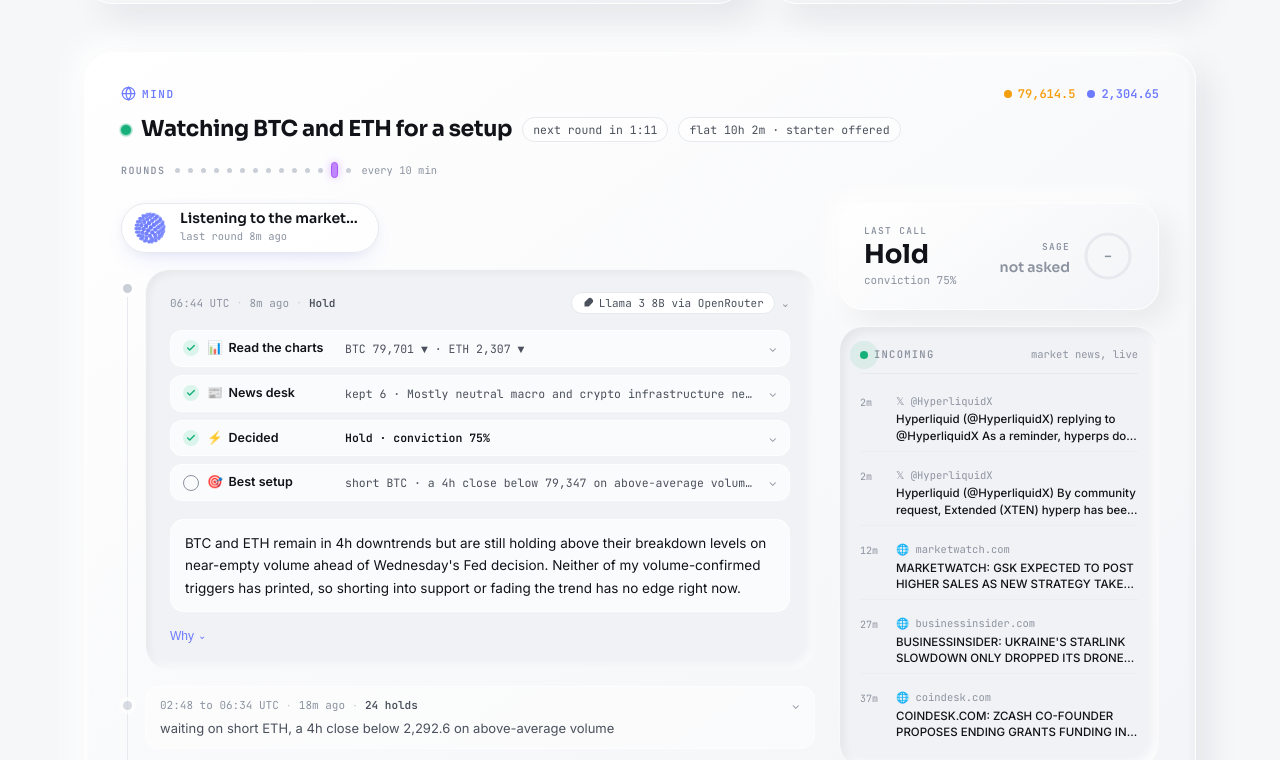
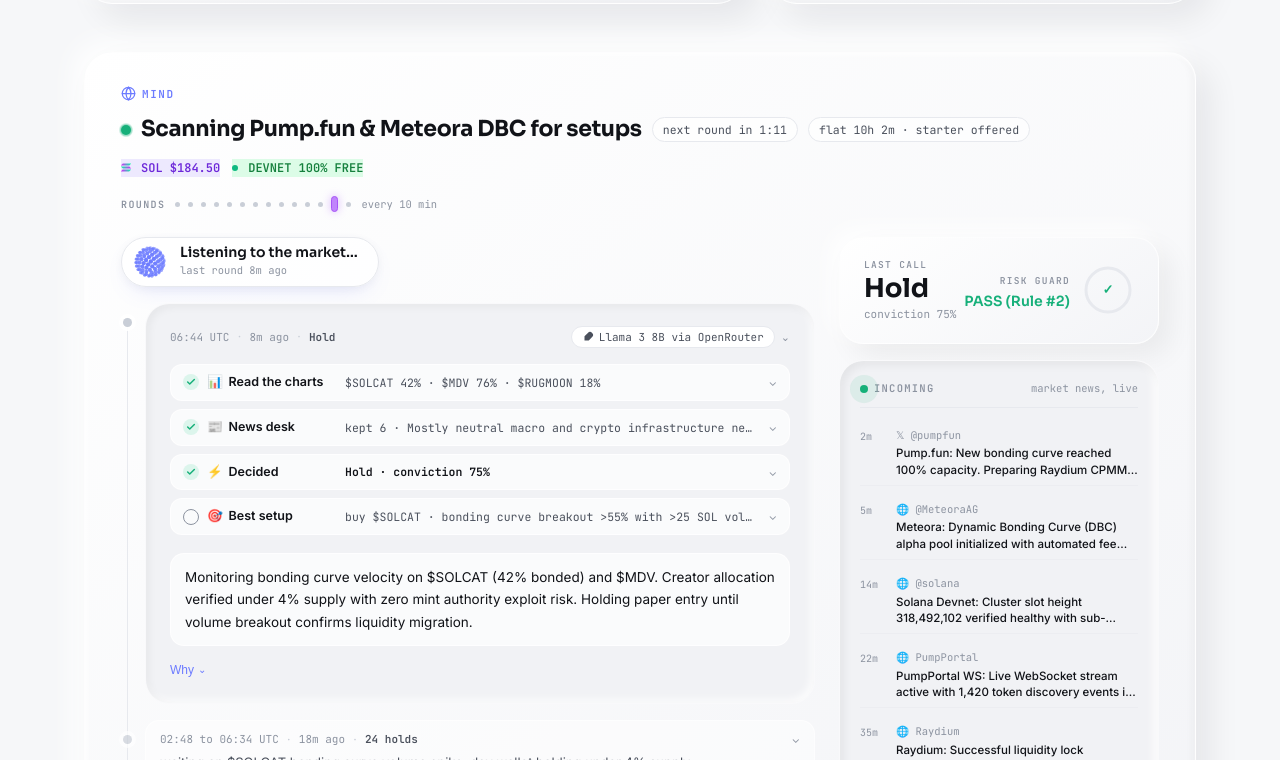
Before and after one commit to wealthy-org/vikoagent, a Next.js app: page / in a window 1280 px wide. Shown: the part 840-1600 px from the top of the page. Built offline with nearby package versions, Linux system fonts and the light colour scheme; no server answers; the database is empty.

Commit message:
feat(telemetry): align mind stream, risk guard, and docs with solana spec

```diff
--- a/apps/web/components/dashboard.tsx
+++ b/apps/web/components/dashboard.tsx
@@ -219,11 +219,11 @@ const STEP_NODES = [
 ];
 
 const INCOMING_NEWS_FEED = [
-  { time: '2m', source: 'x.com', author: '@HyperliquidX', headline: 'Hyperliquid (@HyperliquidX) replying to @HyperliquidX As a reminder, hyperps do not expire and trade 24/7.' },
-  { time: '2m', source: 'x.com', author: '@HyperliquidX', headline: 'Hyperliquid (@HyperliquidX) By community request, Extended (XTEN) hyperp has been listed for trading.' },
-  { time: '12m', source: 'marketwatch.com', author: 'marketwatch.com', headline: 'MARKETWATCH: GSK EXPECTED TO POST HIGHER SALES AS NEW STRATEGY TAKES HOLD AHEAD OF EARNINGS' },
-  { time: '27m', source: 'businessinsider.com', author: 'businessinsider.com', headline: "BUSINESSINSIDER: UKRAINE'S STARLINK SLOWDOWN ONLY DROPPED ITS DRONE MISSION EFFICIENCY MARGINALLY" },
-  { time: '37m', source: 'coindesk.com', author: 'coindesk.com', headline: 'COINDESK.COM: ZCASH CO-FOUNDER PROPOSES ENDING GRANTS FUNDING IN FAVOR OF NEW REVENUE MODEL' },
+  { time: '2m', source: 'x.com', author: '@pumpfun', headline: 'Pump.fun: New bonding curve reached 100% capacity. Preparing Raydium CPMM migration event.' },
+  { time: '5m', source: 'x.com', author: '@MeteoraAG', headline: 'Meteora: Dynamic Bonding Curve (DBC) alpha pool initialized with automated fee tiering.' },
+  { time: '14m', source: 'solana.com', author: '@solana', headline: 'Solana Devnet: Cluster slot height 318,492,102 verified healthy with sub-second finality.' },
+  { time: '22m', source: 'pumpportal.fun', author: 'PumpPortal', headline: 'PumpPortal WS: Live WebSocket stream active with 1,420 token discovery events in the last hour.' },
+  { time: '35m', source: 'raydium.io', author: 'Raydium', headline: 'Raydium: Successful liquidity lock confirmed for graduating DBC pool mint 7xKX...JosgAsU.' },
 ];
 
 export function Dashboard() {
@@ -246,7 +246,7 @@ export function Dashboard() {
   }
 
   const [currentAiThought, setCurrentAiThought] = useState(
-    'BTC and ETH remain in 4h downtrends but are still holding above their breakdown levels on near-empty volume ahead of Wednesday\'s Fed decision. Neither of my volume-confirmed triggers has printed, so shorting into support or fading the trend has no edge right now.'
+    'Monitoring bonding curve velocity on $SOLCAT (42% bonded) and $MDV. Creator allocation verified under 4% supply with zero mint authority exploit risk. Holding paper entry until volume breakout confirms liquidity migration.'
   );
   const [aiModelLabel, setAiModelLabel] = useState('Llama 3 8B via OpenRouter');
   const [activeAnalysisToken, setActiveAnalysisToken] = useState('$SOLCAT');
@@ -864,7 +864,7 @@ export function Dashboard() {
                   <span style={{ position: 'relative', width: '10px', height: '10px', borderRadius: '50%', backgroundColor: 'var(--color-long)' }} />
                 </span>
                 <h2 className="mind-headline-text">
-                  Watching BTC and ETH for a setup
+                  Scanning Pump.fun &amp; Meteora DBC for setups
                 </h2>
                 <span className="mind-sub-pill tabular" suppressHydrationWarning>
                   next round in {Math.floor(roundCountdown / 60)}:{roundCountdown % 60 < 10 ? `0${roundCountdown % 60}` : roundCountdown % 60}
@@ -875,15 +875,15 @@ export function Dashboard() {
               </div>
             </div>
 
-            {/* Asset Price Badges matching Kivo BTC / ETH pills */}
+            {/* Asset Price Badges: Solana Devnet & Gas telemetry */}
             <div className="mind-prices-group">
-              <span className="price-tag-btc">
-                <span style={{ width: '8px', height: '8px', borderRadius: '50%', backgroundColor: '#f59e0b' }} />
-                79,614.5
+              <span className="price-tag-btc" style={{ background: '#ede9fe', color: '#6d28d9', borderColor: '#ddd6fe' }}>
+                <img src="/partners/solana.svg" alt="SOL" style={{ width: '10px', height: '9px', marginRight: '4px' }} />
+                SOL $184.50
               </span>
-              <span className="price-tag-eth">
-                <span style={{ width: '8px', height: '8px', borderRadius: '50%', backgroundColor: 'var(--color-iris)' }} />
-                2,304.65
+              <span className="price-tag-eth" style={{ background: '#dcfce7', color: '#15803d', borderColor: '#bbf7d0' }}>
+                <span style={{ width: '6px', height: '6px', borderRadius: '50%', backgroundColor: '#10b981', marginRight: '4px' }} />
+                DEVNET 100% FREE
               </span>
             </div>
           </div>
@@ -962,7 +962,7 @@ export function Dashboard() {
                             <span style={{ color: 'var(--color-iris)' }}>📊</span> Read the charts
                           </span>
                           <span className="step-desc-text tabular">
-                            BTC 79,701 ▼ · ETH 2,307 ▼
+                            $SOLCAT 42% · $MDV 76% · $RUGMOON 18%
                           </span>
                         </div>
                         <span className={`step-chevron ${expandedSteps['charts'] ? 'rotated' : ''}`}>⌄</span>
@@ -970,8 +970,8 @@ export function Dashboard() {
                       {expandedSteps['charts'] && (
                         <div className="step-accordion-content">
                           <div className="mini-chart-grid">
-                            <span><strong>BTC/USD:</strong> 15m Bear · 1h Range · 4h Down · RSI 44 · vol 1.8x 1h</span>
-                            <span><strong>ETH/USD:</strong> 15m Bear · 1h Range · 4h Down · RSI 41 · S 2,292 · R 2,340</span>
+                            <span><strong>$SOLCAT:</strong> 5m Bull · DBC 42% · Vol 142 SOL · Dev 3.8% · Liquidity Verified</span>
+                            <span><strong>$MDV:</strong> 15m Range · Meteora DBC 76% · Vol 318 SOL · Rug Risk Low</span>
                           </div>
                         </div>
                       )}
@@ -996,9 +996,9 @@ export function Dashboard() {
                       {expandedSteps['news'] && (
                         <div className="step-accordion-content">
                           <ul style={{ paddingLeft: '16px', margin: 0, fontSize: '11.5px', color: 'var(--color-ink-2)' }}>
-                            <li>ETF net inflow slowed across institutional trading desks.</li>
-                            <li>FOMC rate cut expectations priced at neutral 25bps.</li>
-                            <li>Network gas and validator TPS steady with no congestion events.</li>
+                            <li>PumpPortal WebSocket: 1,420 token discovery events ingested.</li>
+                            <li>Meteora DBC: Dynamic pool $MDV bonding velocity +18% over 15m.</li>
+                            <li>Solana Devnet: Cluster TPS steady at 2,840 with zero failed txs.</li>
                           </ul>
                         </div>
                       )}
@@ -1036,7 +1036,7 @@ export function Dashboard() {
                             <span style={{ color: 'var(--color-iris)' }}>🎯</span> Best setup
                           </span>
                           <span className="step-desc-text">
-                            short BTC · a 4h close below 79,347 on above-average volume · entry ...
+                            buy $SOLCAT · bonding curve breakout &gt;55% with &gt;25 SOL volume spike
                           </span>
                         </div>
                         <span className={`step-chevron ${expandedSteps['setup'] ? 'rotated' : ''}`}>⌄</span>
@@ -1044,7 +1044,7 @@ export function Dashboard() {
                       {expandedSteps['setup'] && (
                         <div className="step-accordion-content">
                           <p style={{ margin: 0, fontSize: '11.5px', color: 'var(--color-ink-2)' }}>
-                            Candidate trigger: 4h close below 79,347. Target: 76,800. Stop: 80,450. Radar token: {activeAnalysisToken}. Neon DB synced events: {dbSyncedCount}.
+                            Candidate trigger: $SOLCAT bonding curve reaches 55%. Target: 85% (Pre-migration). Stop: 30%. Radar token: {activeAnalysisToken}. Neon DB synced events: {dbSyncedCount}.
                           </p>
                         </div>
                       )}
@@ -1091,7 +1091,7 @@ export function Dashboard() {
                       <span className={`step-chevron ${showEarlierHolds ? 'rotated' : ''}`}>⌄</span>
                     </div>
                     <p className="holds-desc-text">
-                      waiting on short ETH, a 4h close below 2,292.6 on above-average volume
+                      waiting on $SOLCAT bonding curve volume spike, dev wallet holding under 4% supply
                     </p>
                   </div>
                 </div>
@@ -1129,11 +1129,11 @@ export function Dashboard() {
                   <span className="lastcall-conviction tabular">conviction 75%</span>
                 </div>
 
-                {/* Right: SAGE with 52px Circular Dial */}
+                {/* Right: RISK GUARD with 52px Circular Dial */}
                 <div className="sage-metric-group">
                   <div className="sage-text-wrap">
-                    <span className="sage-label">SAGE</span>
-                    <div className="sage-status">not asked</div>
+                    <span className="sage-label">RISK GUARD</span>
+                    <div className="sage-status" style={{ color: 'var(--color-long)' }}>PASS (Rule #2)</div>
                   </div>
                   <div style={{ position: 'relative', width: '52px', height: '52px', flexShrink: 0 }}>
                     <svg width="52" height="52" viewBox="0 0 52 52" style={{ transform: 'rotate(-90deg)', display: 'block' }}>
@@ -1155,13 +1155,13 @@ export function Dashboard() {
                         inset: 0,
                         display: 'grid',
                         placeItems: 'center',
-                        fontSize: '14px',
-                        fontWeight: 600,
-                        color: 'var(--color-ink-3)',
+                        fontSize: '13px',
+                        fontWeight: 700,
+                        color: 'var(--color-long)',
                         fontFamily: 'var(--font-mono)',
                       }}
                     >
-                      –
+                      ✓
                     </div>
                   </div>
                 </div>
```
Also changed, not shown: app/docs/page.tsx (+19 -20 lines).
